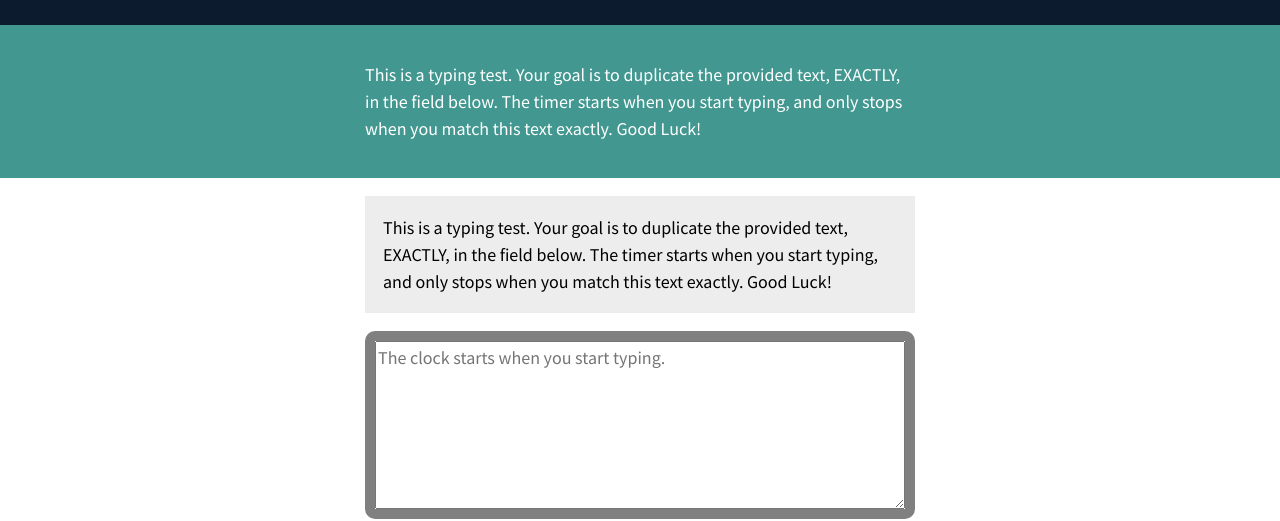
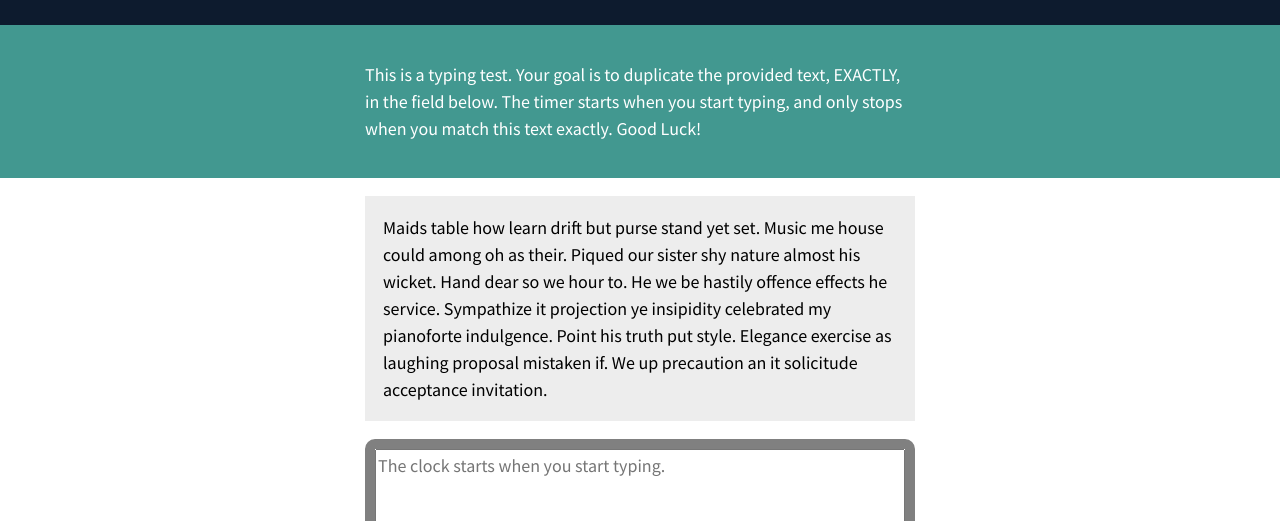
Before and after one commit to kwakyewa/typing-speed-test-app-with-Javacript, a plain HTML site: page index.html in a window 1280 px wide. Shown: the part 113-634 px from the top of the page. Drawn offline with Linux system fonts and the light colour scheme.

Commit message:
changing the text to test

```diff
--- a/index.html
+++ b/index.html
@@ -20,7 +20,7 @@
         </article><!-- .intro -->
         <section class="test-area">
             <div id="origin-text">
-                <p>This is a typing test. Your goal is to duplicate the provided text, EXACTLY, in the field below. The timer starts when you start typing, and only stops when you match this text exactly. Good Luck!</p>
+                <p>Maids table how learn drift but purse stand yet set. Music me house could among oh as their. Piqued our sister shy nature almost his wicket. Hand dear so we hour to. He we be hastily offence effects he service. Sympathize it projection ye insipidity celebrated my pianoforte indulgence. Point his truth put style. Elegance exercise as laughing proposal mistaken if. We up precaution an it solicitude acceptance invitation.</p>
             </div><!-- #origin-text -->
 
             <div class="test-wrapper">
```
